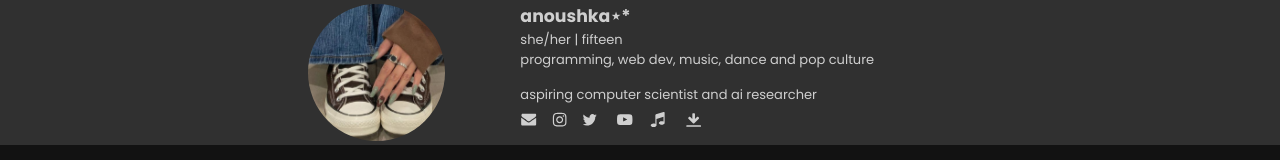
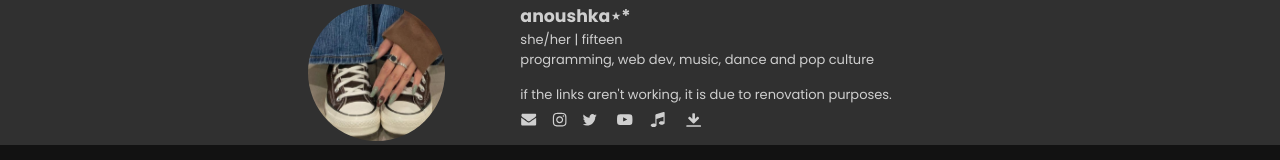
Before and after one commit to anuxious/me-anoushka-live, a plain HTML site: page games.html in a window 1280 px wide. Shown: the top 160 px of the page. Drawn offline with Linux system fonts and the light colour scheme.

Commit message:
Update games.html

```diff
--- a/games.html
+++ b/games.html
@@ -2384,7 +2384,7 @@
                                         <p id="text02">
                                             <span>she/her | fifteen <br>
                                                   programming, web dev, music, dance and pop culture <br>
-                                                  aspiring computer scientist and ai researcher
+                                                  if the links aren't working, it is due to renovation purposes.
                                             </span>
 <!--                                             <span>front end web developer, dancer, singer, pop culture enthusiast and programmer</span>
                                             <br/>
```
